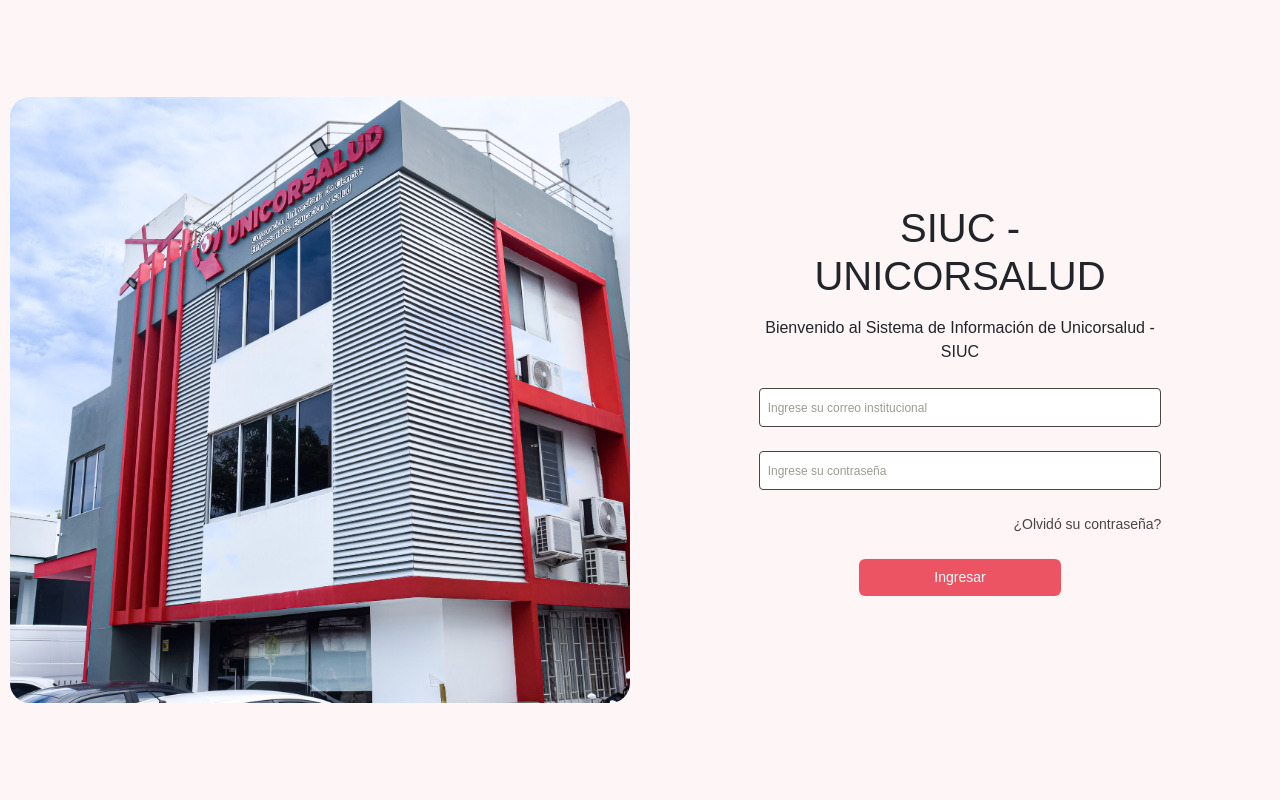
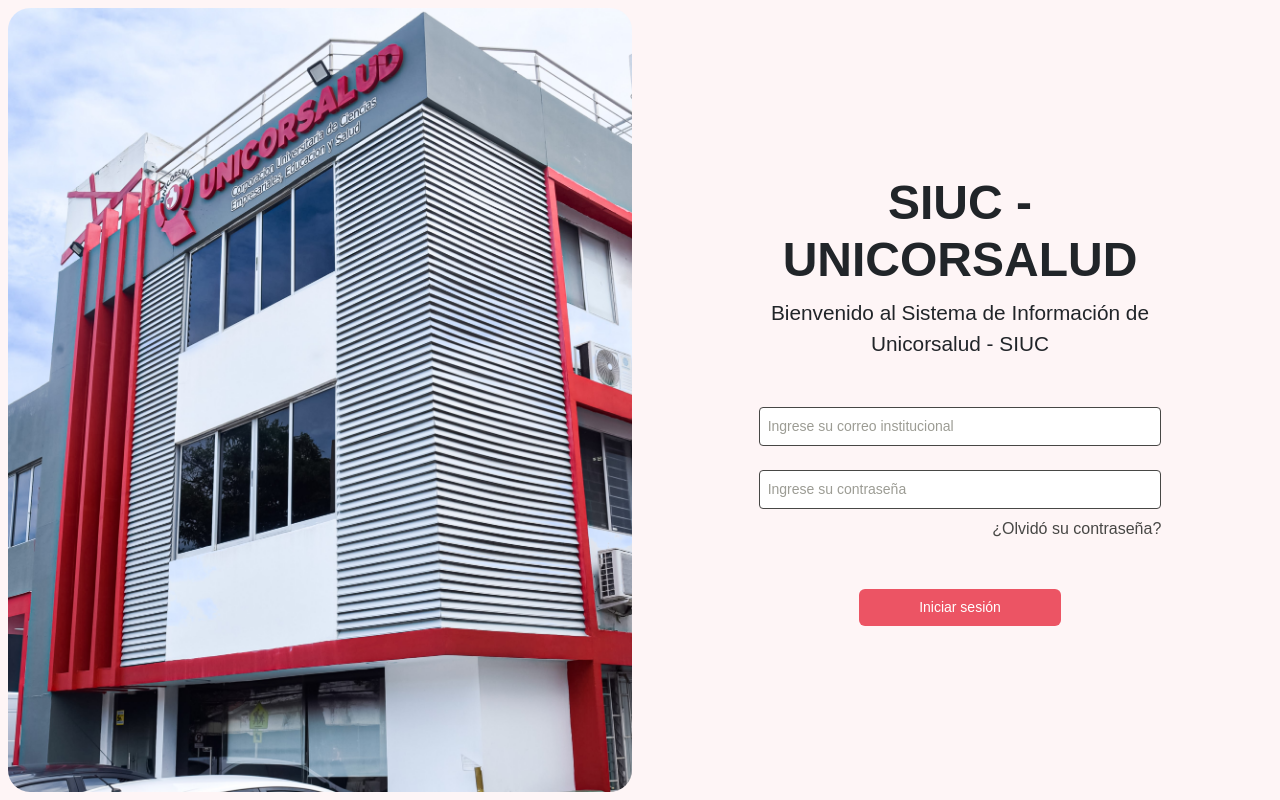
Before and after one commit to winsignares/SIUS, a Django app: page /login/ in a window 1280 px wide. Run offline with Django 5.2, Linux system fonts and the light colour scheme.

Commit message:
Modulo Login - Frontend
Se termino la parte del frontend del formulario de inicio de sesión y restablecimiento de contraseña.

```diff
--- a/login/static/css/style.css
+++ b/login/static/css/style.css
@@ -16,12 +16,21 @@
     overflow: hidden;
 }
 
+h1 {
+    font-size: 3rem;
+    font-weight: 700;
+}
+
+p {
+    font-size: 1.3rem;
+}
+
 /* Estilo para la imagen */
 .img-fluid {
     object-fit: cover;
     height: 100%;
     width: 100%;
-    padding: 10px;
+    padding: 0.5rem;
     border-radius: 30px;
 }
 
@@ -49,18 +53,29 @@
 }
 
 .form-control::placeholder {
-    font-size: 12px;
+    font-size: 14px;
     color: #9c9c94;
 }
 
-/* Estilo de enlace Olvidar Contraseña */
+/* Estilo de enlaces */
 #forgotPasswordLink {
     color: var(--color-primario);
-    font-size: 14px;
+    font-size: 1rem;
     transition: color 0.3s ease;
 }
 
 #forgotPasswordLink:hover {
+    color: var(--color-terciario);
+    text-decoration: underline;
+}
+
+#backToLoginLink {
+    color: var(--color-primario);
+    font-size: 1rem;
+    transition: color 0.3s ease;
+}
+
+#backToLoginLink:hover {
     color: var(--color-terciario);
     text-decoration: underline;
 }
--- a/login/templates/login.html
+++ b/login/templates/login.html
@@ -6,62 +6,66 @@
     <meta charset="UTF-8">
     <meta name="viewport" content="width=device-width, initial-scale=1.0">
     <title>SIUC - UNICORSALUD</title>
-    <link href="https://cdn.jsdelivr.net/npm/bootstrap@5.3.0/dist/css/bootstrap.min.css" rel="stylesheet">
+    <!-- Importar CSS -->
+    <link href="https://cdn.jsdelivr.net/npm/bootstrap@5.3.3/dist/css/bootstrap.min.css" rel="stylesheet" integrity="sha384-QWTKZyjpPEjISv5WaRU9OFeRpok6YctnYmDr5pNlyT2bRjXh0JMhjY6hW+ALEwIH" crossorigin="anonymous">
+    <link rel="stylesheet" href="https://cdn.jsdelivr.net/npm/bootstrap-icons@1.11.3/font/bootstrap-icons.min.css">
     <link rel="stylesheet" href="{% static 'css/style.css' %}">
-    <script src="https://cdn.jsdelivr.net/npm/bootstrap@5.3.0/dist/js/bootstrap.bundle.min.js"></script>
 </head>
 <body>
     <section class="vh-100">
         <div class="container-fluid h-custom">
             <div class="row d-flex align-items-center h-100">
                 <!-- Imagen -->
-                <div class="col-md-6 col-lg-6 p-0">
+                <div class="col-md-6 col-lg-6 p-0 h-100">
                     <img src="{% static 'images/image_welcome.jpg' %}" class="img-fluid h-100" alt="Unicorsalud">
                 </div>
 
                 <!-- Vista Inicio de Sesión -->
                 <div id="loginView" class="col-md-5 col-lg-4 offset-lg-1">
-                    <h1 class="text-center mb-3">SIUC - UNICORSALUD</h1>
-                    <p class="text-center mb-4">Bienvenido al Sistema de Información de Unicorsalud - SIUC</p>
+                    <h1 class="text-center mb-2">SIUC - UNICORSALUD</h1>
+                    <p class="text-center mb-5">Bienvenido al Sistema de Información de Unicorsalud - SIUC</p>
                     <form>
                         <div class="form-outline mb-4">
                             <input type="text" id="email" class="form-control" placeholder="Ingrese su correo institucional" required>
                         </div>
-                        <div class="form-outline mb-4">
+                        <div class="form-outline mb-2">
                             <input type="password" id="password" class="form-control" placeholder="Ingrese su contraseña" required>
                         </div>
-                        <div class="d-flex justify-content-end mb-4">
+                        <div class="d-flex justify-content-end mb-5">
                             <a href="#" id="forgotPasswordLink" class="text-decoration-none">¿Olvidó su contraseña?</a>
                         </div>
                         <div class="text-center">
-                            <button type="submit" class="btn btn-primary btn-md w-50">Ingresar</button>
+                            <button type="submit" class="btn btn-primary btn-md w-50">Iniciar sesión</button>
                         </div>
                     </form>
                 </div>
 
                 <!-- Vista Restablecer Contraseña -->
                 <div id="resetPasswordView" class="col-md-5 col-lg-4 offset-lg-1 d-none">
-                    <div class="d-flex align-items-center mb-4">
-                        <a href="#" id="backToLogin" class="arrow-back">&#8592;</a>
-                    </div>
-                    <h1 class="text-center mb-3">SIUC - UNICORSALUD</h1>
-                    <p class="text-center mb-4">LLene los siguientes campos para restablecer su contraseña</p>
+                    <h1 class="text-center mb-2">SIUC - UNICORSALUD</h1>
+                    <p class="text-center mb-5">LLene los siguientes campos para restablecer su contraseña</p>
                     <form>
                         <div class="form-outline mb-4">
                             <input type="text" id="resetEmail" class="form-control" placeholder="Ingrese su correo institucional" required>
                         </div>
-                        <div class="d-flex gap-3 mb-4">
+                        <div class="d-flex gap-3 mb-5">
                             <input type="password" id="newPassword" class="form-control" placeholder="Ingrese su nueva contraseña" required>
                             <input type="password" id="confirmPassword" class="form-control" placeholder="Confirmar contraseña" required>
                         </div>
-                        <div class="text-center mt-4">
+                        <div class="text-center mb-2">
                             <button type="submit" class="btn btn-primary btn-md w-50">Restablecer contraseña</button>
+                        </div>
+                        <div class="d-flex justify-content-center">
+                            <a href="#" id="backToLoginLink" class="text-decoration-none">Regresar</a>
                         </div>
                     </form>
                 </div>
             </div>
         </div>
     </section>
+
+    <!-- Importar Scripts -->
     <script src="{% static 'js/script.js' %}"></script>
+    <script src="https://cdn.jsdelivr.net/npm/bootstrap@5.3.3/dist/js/bootstrap.bundle.min.js" integrity="sha384-YvpcrYf0tY3lHB60NNkmXc5s9fDVZLESaAA55NDzOxhy9GkcIdslK1eN7N6jIeHz" crossorigin="anonymous"></script>
 </body>
 </html>
```
Also changed, not shown: other parts of login/static/css/style.css (+28 -13 lines), login/static/js/script.js (+19 -6 lines).
